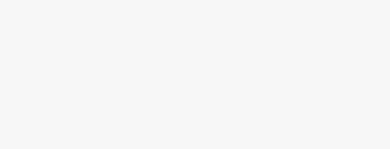
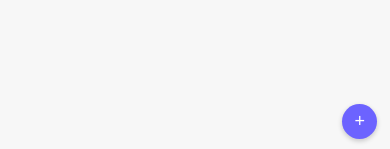
Before and after one commit to GuramKh/TodoList, a React (Create React App) app: page / in a window 390 px wide. Shown: the part 692-841 px from the top of the page. Built offline with nearby package versions, Linux system fonts and the light colour scheme; the HTML template or start-up script is replaced by a standard one.

Commit message:
Second commit

```diff
--- a/src/App.css
+++ b/src/App.css
@@ -54,4 +54,21 @@
   .search-input, .filter-select {
     width: 100%;
   }
+  .add-button {
+    bottom: 1rem;
+    right: 1rem;
+    width: 40px;
+    height: 40px;
+    font-size: 20px;
+  }
+
+  @media (max-width: 480px) {
+    .add-button {
+      bottom: 0.8rem;
+      right: 0.8rem;
+      width: 35px;
+      height: 35px;
+      font-size: 18px;
+    }
+  }
 }
```
